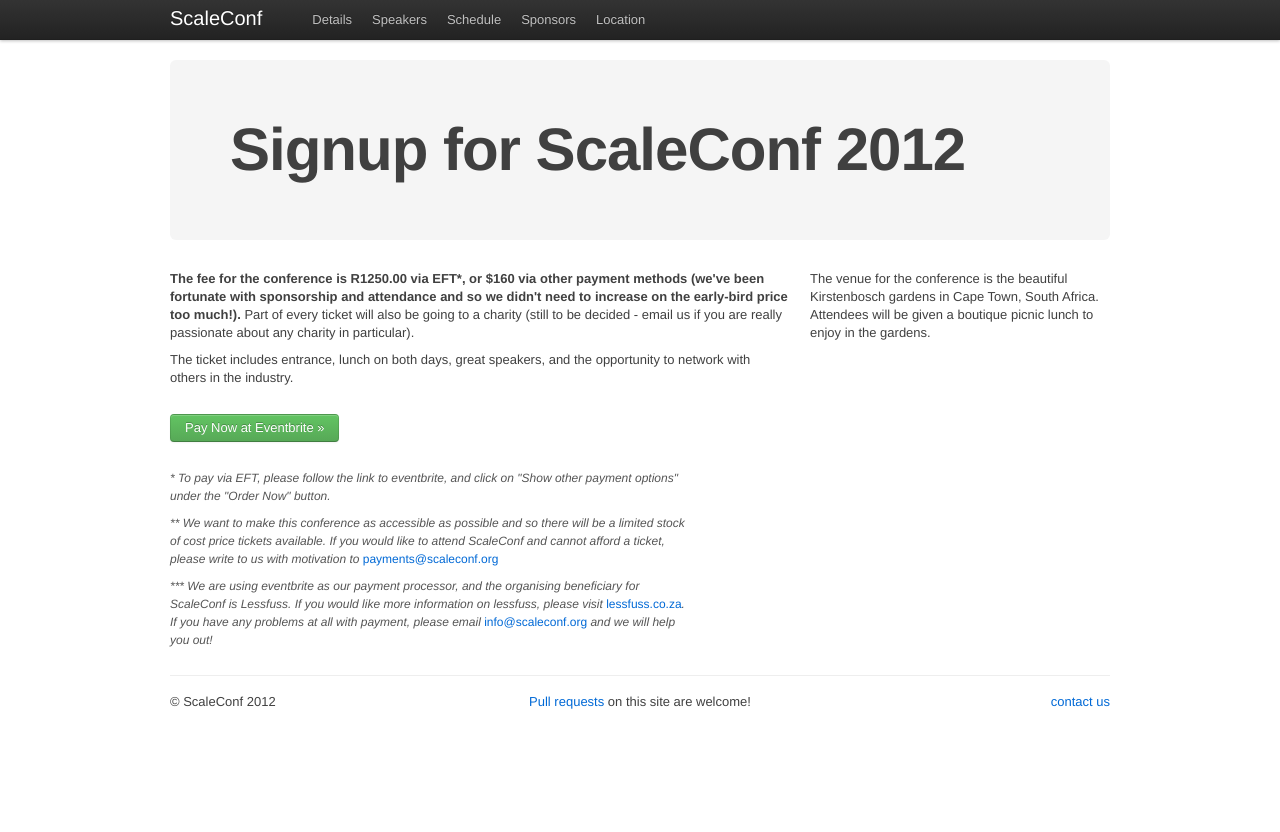
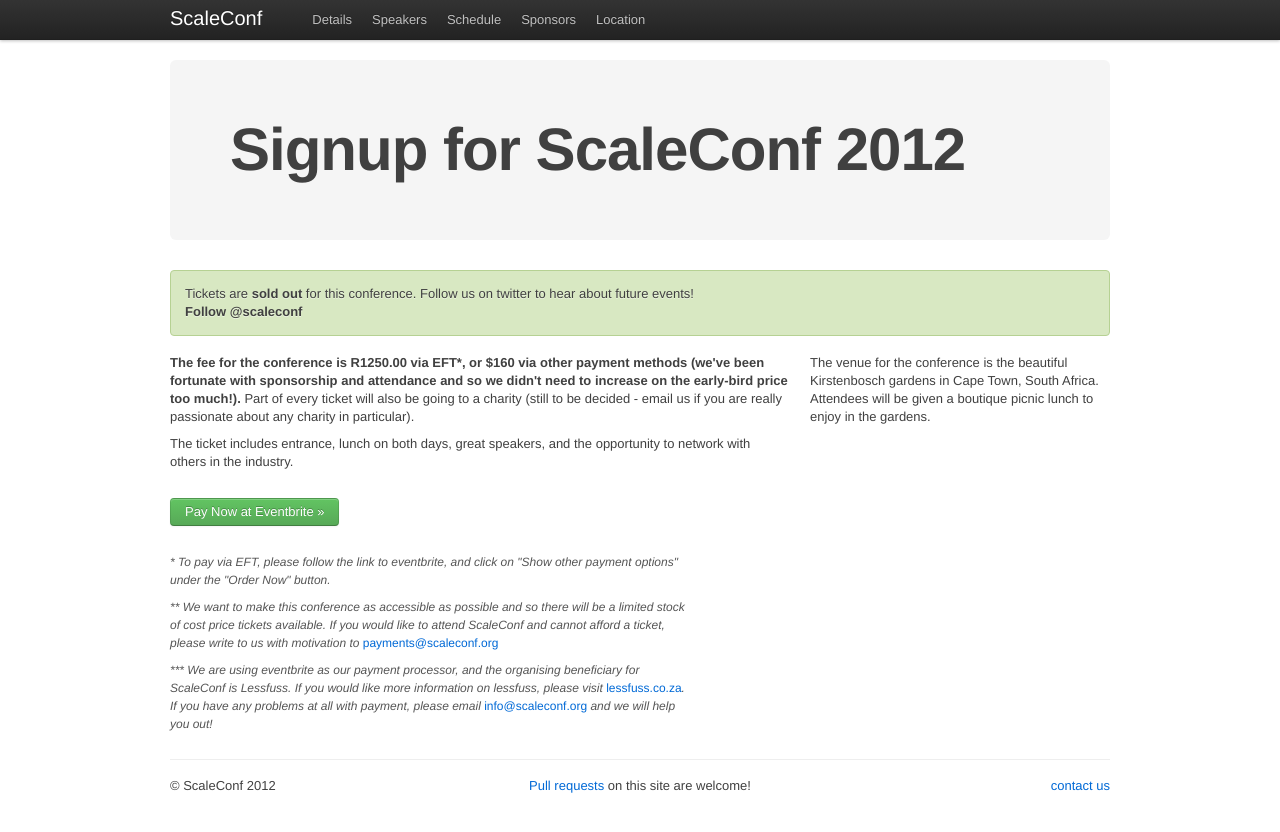
Before and after one commit to scaleconf/scaleconf.github.com, a Jekyll site: the page built from attend.html, in a window 1280 px wide. Shown: the top 832 px of the page. Built offline with Jekyll 4.4.1, drawn with Linux system fonts in a browser that asks for light colours; Markdown is read by kramdown in place of the engine named in the settings; comment, search, counter and statistics services are not loaded.

Commit message:
Twitter link, and add banner to /attend if anybody finds it

```diff
--- a/attend.html
+++ b/attend.html
@@ -7,6 +7,21 @@ meta-description: Scaleconf Signup
       <div class="hero-unit">
           <h1>Signup for ScaleConf 2012</h1>
       </div>
+
+      <div class="row">
+          <div class='span16'>
+              <div class='alert-message block-message info' style='background: #D8E8C2; border-color: #B6D193;'>
+                  <p>
+                  Tickets are <strong>sold out</strong> for this conference.  Follow us on twitter to hear about future events!
+                  </p>
+                  <p>
+                  <a href="https://twitter.com/scaleconf" class="twitter-follow-button" data-show-count="false">Follow @scaleconf</a>
+                  <script src="//platform.twitter.com/widgets.js" type="text/javascript"></script>
+                  </p>
+              </div>
+          </div>
+      </div>
+
 
       <div class="row">
           <div class='span-two-thirds'>
```
Also changed, not shown: index.html (+5 -2 lines).
